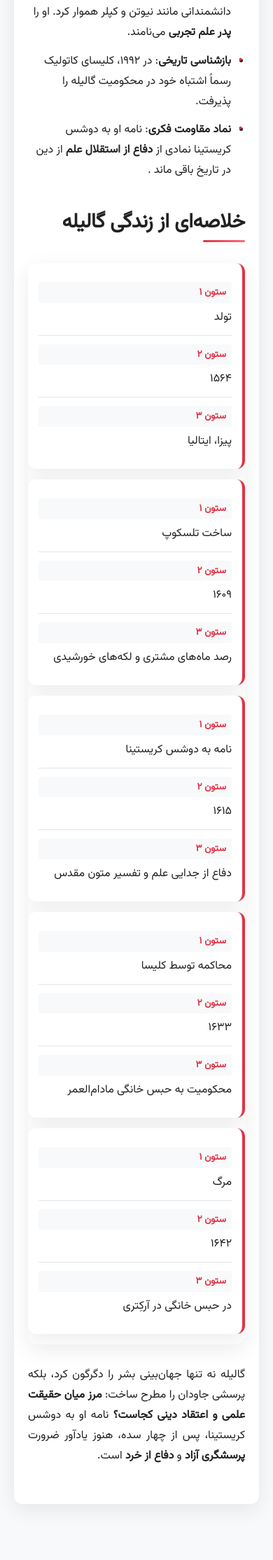
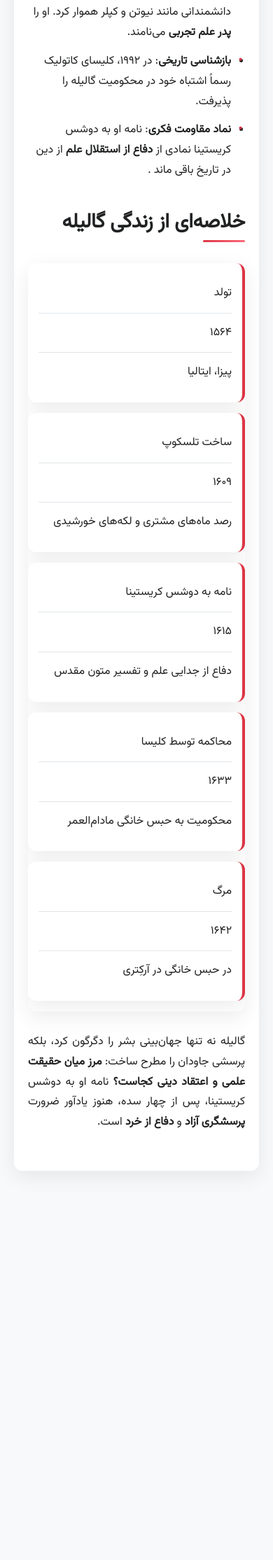
Before and after one commit to darkblog/darkblog.github.io, a Jekyll site: the page built from _posts/2025-7-5-68.md, in a window 390 px wide. Shown: the part 2328-4557 px from the top of the page at 70% size. Built offline with Jekyll 4.4.1, drawn with Linux system fonts in a browser that asks for light colours; after the commit the page ends 4081 px from its top, so only the background shows below that.

Commit message:
Update post.html

```diff
--- a/_layouts/post.html
+++ b/_layouts/post.html
@@ -69,8 +69,8 @@ layout: compress
     border-bottom: none;
   }
 
-  /* ایجاد لیبل برای هر سلول با استفاده از attr() */
-  .post-content table:not(.infobox) td::before {
+  /* ایجاد لیبل فقط برای سلول‌هایی که data-label دارند */
+  .post-content table:not(.infobox) td[data-label]::before {
     content: attr(data-label);
     font-weight: 700;
     color: var(--primary-color);
@@ -83,13 +83,11 @@ layout: compress
     border-radius: 4px;
   }
 
-  /* برای جدول‌هایی که data-label ندارند، از شماره ستون استفاده می‌کنیم */
-  .post-content table:not(.infobox) td:nth-child(1):not([data-label])::before { content: "ستون ۱"; }
-  .post-content table:not(.infobox) td:nth-child(2):not([data-label])::before { content: "ستون ۲"; }
-  .post-content table:not(.infobox) td:nth-child(3):not([data-label])::before { content: "ستون ۳"; }
-  .post-content table:not(.infobox) td:nth-child(4):not([data-label])::before { content: "ستون ۴"; }
-  .post-content table:not(.infobox) td:nth-child(5):not([data-label])::before { content: "ستون ۵"; }
-  .post-content table:not(.infobox) td:nth-child(6):not([data-label])::before { content: "ستون ۶"; }
+  /* فقط سلول‌هایی که data-label ندارند را بدون عنوان نمایش می‌دهیم */
+  .post-content table:not(.infobox) td:not([data-label]) {
+    padding-top: 15px;
+    padding-bottom: 15px;
+  }
 
   .hero-section {
     min-height: 400px;
@@ -173,7 +171,7 @@ layout: compress
     margin-bottom: 15px;
   }
 
-  .post-content table:not(.infobox) td::before {
+  .post-content table:not(.infobox) td[data-label]::before {
     font-size: 0.85rem;
   }
 }</style>
```
